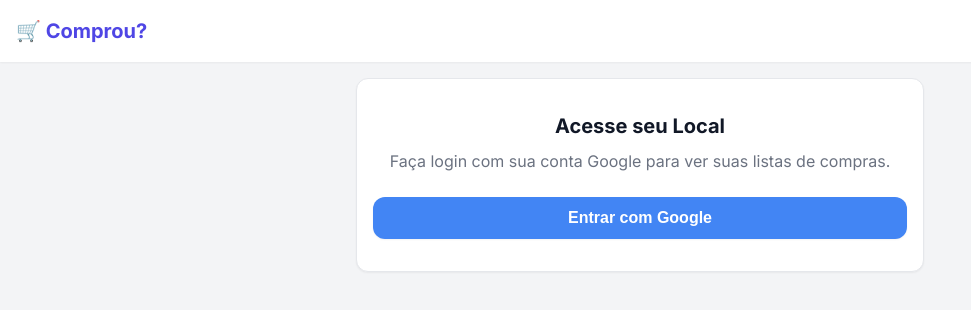
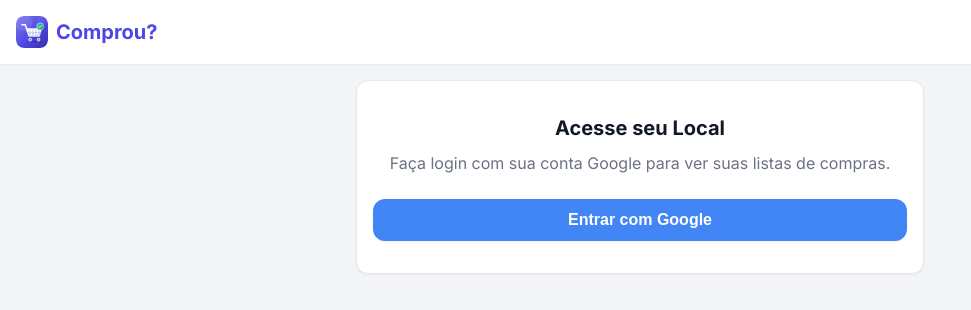
Before and after one commit to lsergiozq/mqcompras, a React (Vite) app: page /login in a window 1280 px wide. Shown: the top 310 px of the page, without its empty margins (0-971 px from the left). Built offline with nearby package versions, Linux system fonts and the light colour scheme; no server answers.

Commit message:
Replace header emoji with PWA icon
Replace the shopping-cart emoji in the app header with an <img> element referencing /pwa-icon.svg. The image is sized to 32x32, given an 8px border radius and display:block to ensure consistent alignment next to the title text in src/App.jsx.

```diff
--- a/src/App.jsx
+++ b/src/App.jsx
@@ -81,7 +81,8 @@ function App() {
       <div className="app-container">
         <header className="app-header">
           <h1 style={{ display: 'flex', alignItems: 'center', gap: '8px', fontSize: '1.25rem', color: 'var(--primary)', fontWeight: 700 }}>
-            🛒 Comprou?
+            <img src="/pwa-icon.svg" alt="" width={32} height={32} style={{ borderRadius: '8px', display: 'block' }} />
+            Comprou?
           </h1>
           {user && (
             <div style={{ display: 'flex', alignItems: 'center', gap: '8px' }}>
```
